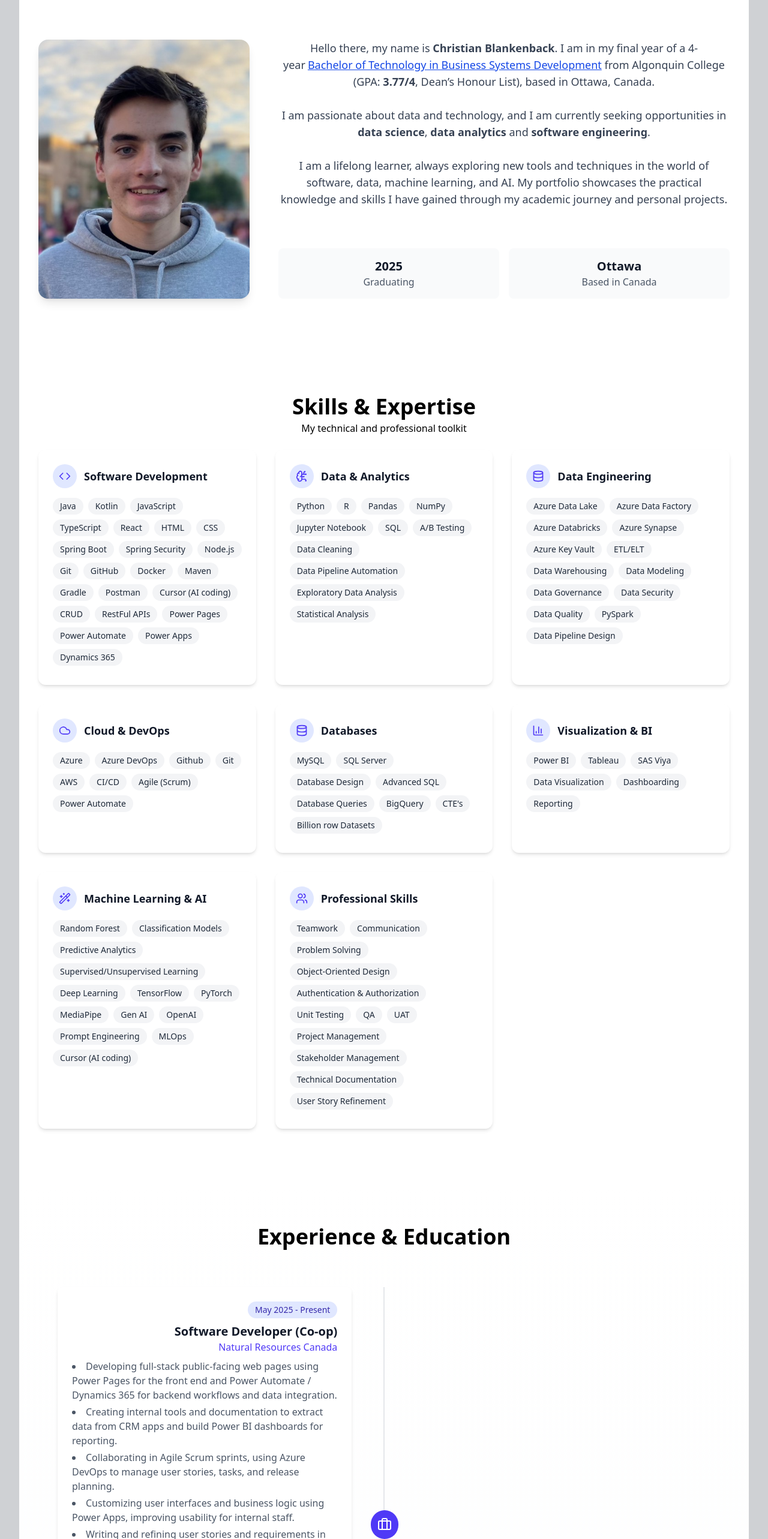
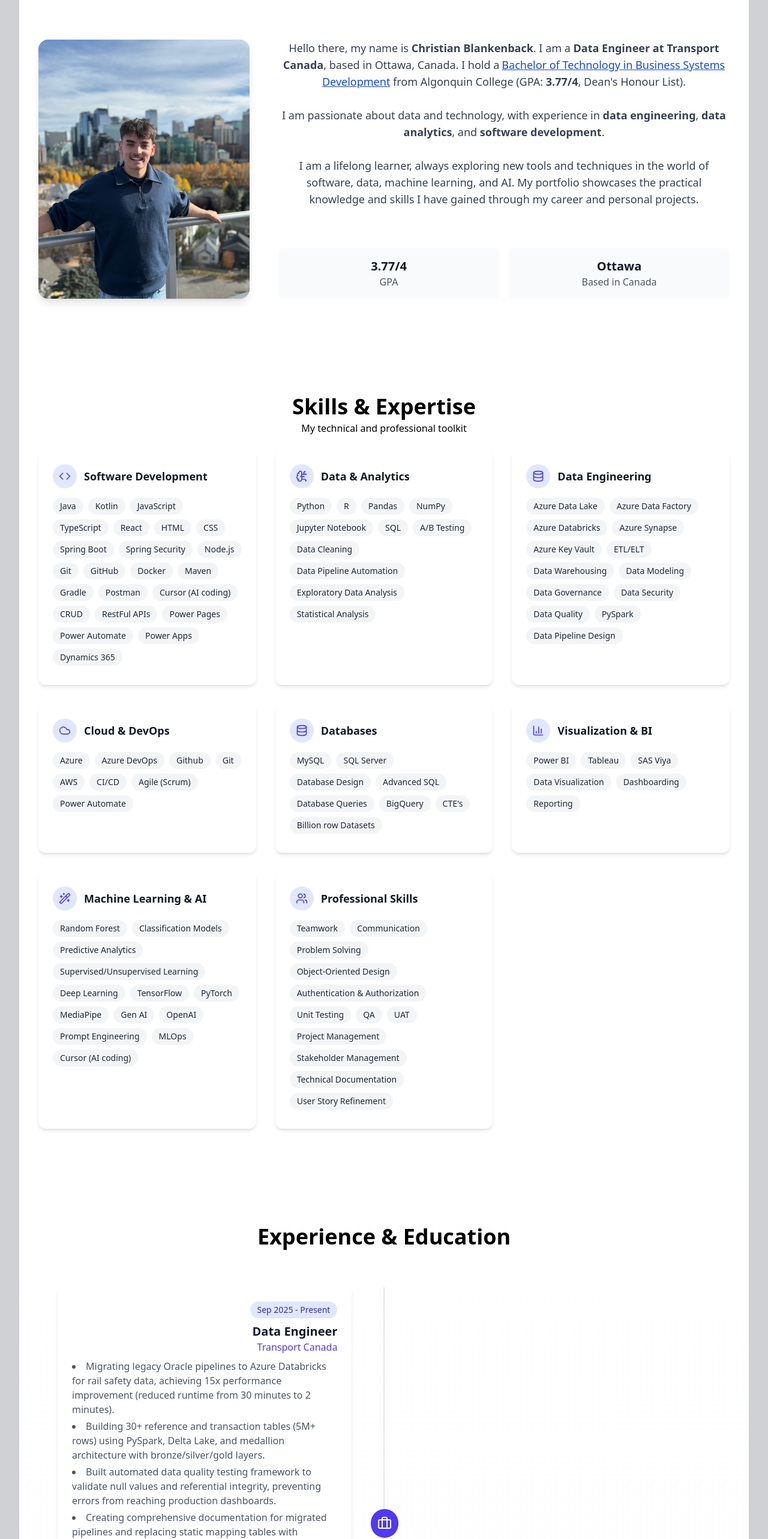
Before and after one commit to cblankenback/my-portfolio, a React (Vite) app: page / in a window 1280 px wide. Shown: the part 918-3484 px from the top of the page at 60% size. Built offline with nearby package versions, Linux system fonts and the light colour scheme.

Commit message:
update site

```diff
--- a/src/App.css
+++ b/src/App.css
@@ -1,3 +1,11 @@
+html, body {
+  margin: 0;
+  padding: 0;
+  background: #111827; /* Tailwind gray-900 */
+  text-align: center;
+  overflow-x: hidden;
+}
+
 body {
   margin: 0;
   padding: 0;
--- a/src/components/About.tsx
+++ b/src/components/About.tsx
@@ -37,14 +37,14 @@ export default function About() {
           {/* Bio Section */}
           <motion.div className="md:col-span-2 flex flex-col justify-between space-y-6" initial={{ opacity: 0, y: 40 }} whileInView={{ opacity: 1, y: 0 }} transition={{ duration: 0.6, delay: 0.4 }} viewport={{ once: true }}>
             <motion.p className="text-lg text-gray-700" initial={{ opacity: 0 }} whileInView={{ opacity: 1 }} transition={{ delay: 0.5 }} viewport={{ once: true }}>
-              Hello there, my name is <strong>Christian Blankenback</strong>. I am in my final year of a 4-year
+              Hello there, my name is <strong>Christian Blankenback</strong>. I am a <strong>Data Engineer at Transport Canada</strong>, based in Ottawa, Canada. I hold a
               <a href="https://www.algonquincollege.com/sat/program/bachelor-of-technology-in-business-systems-development/"
                  target="_blank" rel="noopener noreferrer" className="text-blue-700 underline ml-1">
                 Bachelor of Technology in Business Systems Development
               </a>{' '}
-              from Algonquin College (GPA: <strong>3.77/4</strong>, Dean’s Honour List), based in Ottawa, Canada.<br/><br/>
-              I am passionate about data and technology, and I am currently seeking opportunities in <strong>data science</strong>, <strong>data analytics</strong> and <strong>software engineering</strong>.<br/><br/>
-              I am a lifelong learner, always exploring new tools and techniques in the world of software, data, machine learning, and AI. My portfolio showcases the practical knowledge and skills I have gained through my academic journey and personal projects.<br/><br/>
+              from Algonquin College (GPA: <strong>3.77/4</strong>, Dean's Honour List).<br/><br/>
+              I am passionate about data and technology, with experience in <strong>data engineering</strong>, <strong>data analytics</strong>, and <strong>software development</strong>.<br/><br/>
+              I am a lifelong learner, always exploring new tools and techniques in the world of software, data, machine learning, and AI. My portfolio showcases the practical knowledge and skills I have gained through my career and personal projects.<br/><br/>
 
             </motion.p>
 
@@ -57,8 +57,8 @@ export default function About() {
               viewport={{ once: true }}
             >
               <div className="p-4 bg-gray-50 rounded-lg">
-                <h3 className="font-bold text-xl text-gray-900">2025</h3>
-                <p className="text-gray-600">Graduating</p>
+                <h3 className="font-bold text-xl text-gray-900">3.77/4</h3>
+                <p className="text-gray-600">GPA</p>
               </div>
               <div className="p-4 bg-gray-50 rounded-lg">
                 <h3 className="font-bold text-xl text-gray-900">Ottawa</h3>
--- a/src/components/Timeline.tsx
+++ b/src/components/Timeline.tsx
@@ -4,18 +4,51 @@ import { motion } from 'framer-motion';
 
 const timelineData = [
   {
-    year: 'May 2025 - Present',
+    year: 'Sep 2025 - Present',
+    title: 'Data Engineer',
+    company: 'Transport Canada',
+    description: [
+      'Migrating legacy Oracle pipelines to Azure Databricks for rail safety data, achieving 15x performance improvement (reduced runtime from 30 minutes to 2 minutes).',
+      'Building 30+ reference and transaction tables (5M+ rows) using PySpark, Delta Lake, and medallion architecture with bronze/silver/gold layers.',
+      'Built automated data quality testing framework to validate null values and referential integrity, preventing errors from reaching production dashboards.',
+      'Creating comprehensive documentation for migrated pipelines and replacing static mapping tables with dynamic transformations, eliminating monthly manual maintenance.',
+      'Managing Unity Catalog permissions (5+ schemas) and collaborating in Agile sprints using Azure DevOps for Git version control, pull requests, code reviews, and bi-weekly sprint planning.',
+    ],
+    icon: 'work',
+    skills: [
+      'Azure Databricks',
+      'PySpark',
+      'Delta Lake',
+      'Unity Catalog',
+      'Data Pipelines',
+      'Data Engineering',
+      'Python (Programming Language)',
+      'Oracle',
+      'SQL',
+      'Data Quality',
+      'Azure DevOps Services',
+      'Git',
+      'Medallion Architecture',
+      'ETL (Extract, Transform, Load)',
+      'Pipeline Migration',
+      'Agile Methodologies',
+    ],
+  },
+  {
+    year: 'May - Sep 2025',
     title: 'Software Developer (Co-op)',
     company: 'Natural Resources Canada',
     description: [
-      'Developing full-stack public-facing web pages using Power Pages for the front end and Power Automate / Dynamics 365 for backend workflows and data integration.',
-      'Creating internal tools and documentation to extract data from CRM apps and build Power BI dashboards for reporting.',
-      'Collaborating in Agile Scrum sprints, using Azure DevOps to manage user stories, tasks, and release planning.',
-      'Customizing user interfaces and business logic using Power Apps, improving usability for internal staff.',
-      'Writing and refining user stories and requirements in Azure DevOps to support agile sprints.',
-      'Participating in unit testing and QA, ensuring feature quality and system reliability.',
-      'Logging and resolving UAT issues, working with developers to implement fixes.',
-      'Maintaining and updating technical documentation and user guides.',
+      'Helped develop 3 full-stack public-facing web applications using Power Pages for front-end interfaces and Power Automate/Dynamics 365 for backend CRM workflows',
+      'Built auto-save functionality using REST APIs to prevent data loss on lengthy government forms, automatically saving user progress after typing inactivity',
+      'Assisted in creating internal tools and documentation to extract CRM data for reporting purposes',
+      'Participated in Agile Scrums over 4 months, contributing to user story management and task tracking through Azure DevOps',
+      'Customized user interfaces and business logic using Power Apps / Power Automate to improve usability for government staff',
+      'Contributed to writing user stories and technical requirements in Azure DevOps to support sprint development',
+      'Performed comprehensive regression testing across multiple applications to ensure system reliability',
+      'Researched Playwright implementation for automated testing and created documentation and demo for potential team adoption',
+      'Supported UAT issue resolution by collaborating with senior developers to identify and implement fixes',
+      'Documented technical procedures including Playwright setup guides and auto-save implementation steps',
     ],
     icon: 'work',
     skills: [
@@ -33,25 +66,6 @@ const timelineData = [
       'User Acceptance Testing (UAT)',
       'Technical Writing',
       'JavaScript',
-    ],
-  },
-  {
-    year: 'Sep 2021 - Present',
-    title: 'Bachelor of Technology (Honours), Business Systems Development',
-    company: 'Algonquin College of Applied Arts and Technology',
-    description: `Graduated with a GPA of 3.77/4. Focused on business systems, data, and technology.\n` +
-      `\n` +
-      `Learn more: https://www.algonquincollege.com/sat/program/bachelor-of-technology-in-business-systems-development/`,
-    icon: 'education',
-    skills: [
-      'Data Analytics & BI',
-      'Advanced SQL',
-      'Software Development (Java, Spring Boot)',
-      'Data Structures & Algorithms',
-      'Database Design',
-      'Enterprise Application Development',
-      'Strategic Business Intelligence',
-      'Project Management & Agile',
     ],
   },
   {
@@ -79,6 +93,25 @@ const timelineData = [
       'Pandas',
       'Jupyter',
       'SAS Viya',
+    ],
+  },
+  {
+    year: 'Sep 2021 - Dec 2025',
+    title: 'Bachelor of Technology (Honours), Business Systems Development',
+    company: 'Algonquin College of Applied Arts and Technology',
+    description: `GPA of 3.77/4. Focused on business systems, data, and technology.\n` +
+      `\n` +
+      `Learn more: https://www.algonquincollege.com/sat/program/bachelor-of-technology-in-business-systems-development/`,
+    icon: 'education',
+    skills: [
+      'Data Analytics & BI',
+      'Advanced SQL',
+      'Software Development (Java, Spring Boot)',
+      'Data Structures & Algorithms',
+      'Database Design',
+      'Enterprise Application Development',
+      'Strategic Business Intelligence',
+      'Project Management & Agile',
     ],
   },
   {
@@ -173,7 +206,7 @@ export default function Timeline() {
                     <p className="text-gray-600 mt-2 text-left">
                       {item.icon === 'education' ? (
                         <>
-                          Graduating with a GPA of <strong>3.77/4</strong>. Focused on business systems,
+                          GPA of <strong>3.77/4</strong>. Focused on business systems,
                           data, and technology.
                           <br />
                           <a
```
Also changed, not shown: src/assets/christian.jpeg, 1 other file (tests, documents, lock files or other folders).
